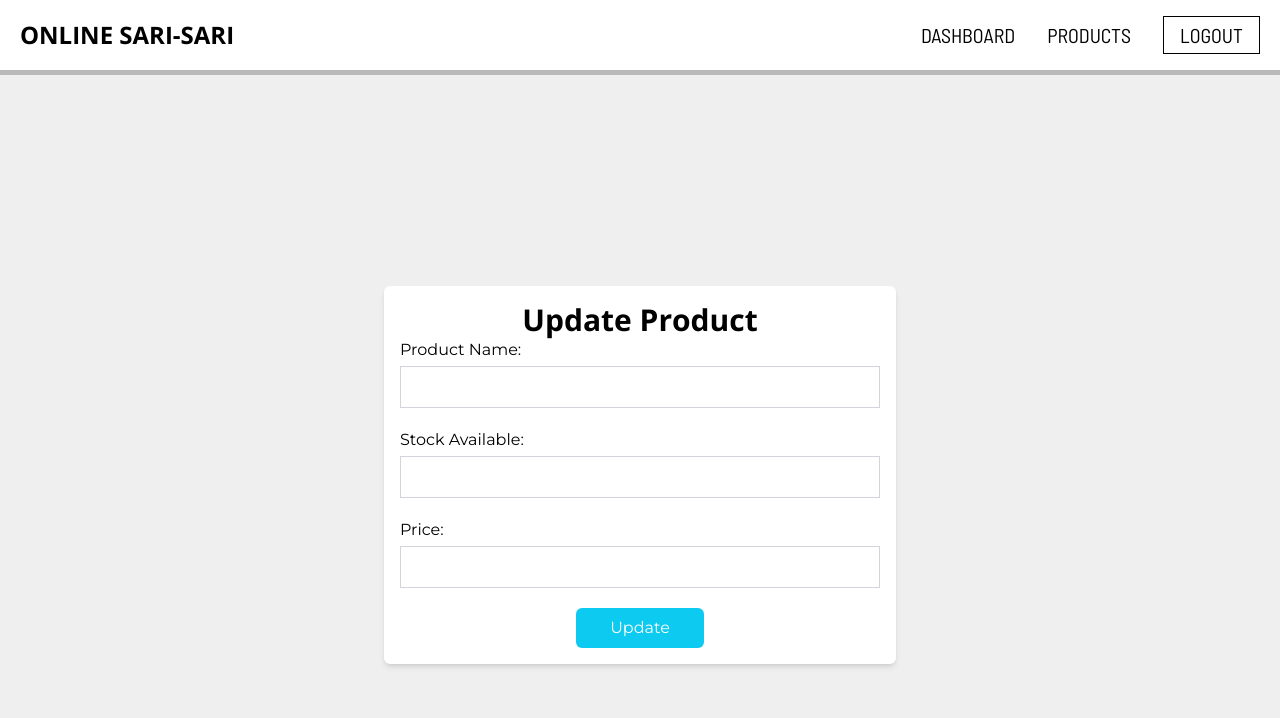
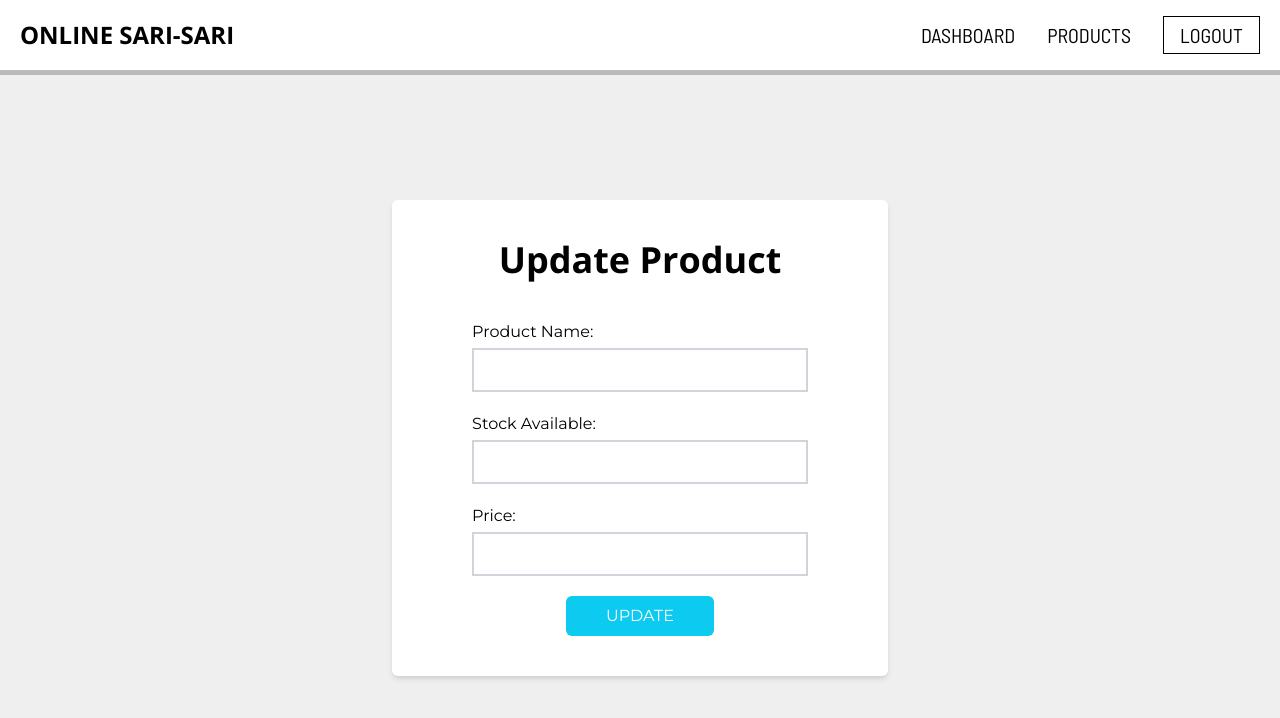
Before and after one commit to polarshipment/IT3202_Project, a React (Create React App) app in the folder client/: page /user/products/update/1 in a window 1280 px wide. Shown: the top 718 px of the page. Built offline with nearby package versions, Linux system fonts and the light colour scheme.

Commit message:
Improved UI

```diff
--- a/client/src/App.css
+++ b/client/src/App.css
@@ -12,9 +12,10 @@ body{
 html, body{
   height: 100%;
   min-height: 100%;
+  background-color: #EFEFEF;
 }
 
-table, th, td {
+th, td {
   border: 1px solid black;
   padding: 10px;
 }
--- a/client/src/components/layout/layout.js
+++ b/client/src/components/layout/layout.js
@@ -4,7 +4,7 @@ import Navbar from '../navbar/navbar';
 
 function Layout() {
   return (
-    <div className="h-screen flex flex-col bg-custom-grey1">
+    <div className="h-screen flex flex-col">
       <Navbar />
       <div className="w-full h-full">
         <Outlet />
--- a/client/src/components/navbar/navbar.js
+++ b/client/src/components/navbar/navbar.js
@@ -1,13 +1,14 @@
-import React from 'react'
+import React from 'react';
+import { Link } from 'react-router-dom';
 
 function Navbar() {
   return (
     <nav className="w-screen flex flex-row justify-between items-center bg-white px-5 py-4 border-b-[5px] border-custom-grey2">
-      <a href='/user' className="font-['Open_Sans'] font-bold text-2xl">ONLINE SARI-SARI</a>
+      <Link to='/user' className="font-['Open_Sans'] font-bold text-2xl">ONLINE SARI-SARI</Link>
       <div className="flex items-center font-['Barlow_Semi_Condensed'] text-xl">
-        <a href='/user' className="cursor-pointer ms-8 hover:text-gray-500">DASHBOARD</a>
-        <a href='/user/products' className="cursor-pointer ms-8 hover:text-gray-500">PRODUCTS</a>
-        <a href='#' className="cursor-pointer border border-black px-4 py-1 ms-8 hover:text-gray-500 hover:border-gray-500">LOGOUT</a>
+        <Link to="/user"  className="cursor-pointer ms-8 hover:text-gray-500">DASHBOARD</Link>
+        <Link to='/user/products' className="cursor-pointer ms-8 hover:text-gray-500">PRODUCTS</Link>
+        <Link to='#' className="cursor-pointer border border-black px-4 py-1 ms-8 hover:bg-custom-grey1">LOGOUT</Link>
       </div>
     </nav>
   )
--- a/client/src/pages/products/AddProduct.js
+++ b/client/src/pages/products/AddProduct.js
@@ -19,30 +19,30 @@ function AddProduct() {
     }
 
     return (
-      <div className="bg-custom-grey1 h-screen w-screen flex justify-center items-center">
-        <div className="bg-white p-4 h-2/4 rounded-md shadow-md w-2/5 flex justify-center items-center flex-col px-10">
-          <h1 className="text-3xl font-['Open_Sans'] font-bold">Add New Product</h1>
-          <form onSubmit={handleSubmit} className="w-full">
+      <div className="h-full w-full flex justify-center items-center">
+        <div className="bg-white min-w-[35%] py-10 px-20 rounded-md shadow-md">
+          <h1 className="text-4xl font-['Open_Sans'] font-bold text-center mb-10">Add New Product</h1>
+          <form onSubmit={handleSubmit}>
             <div className="mb-5">
               <label>Product Name:</label>
-              <input type="text" className="mt-1 p-2 w-full border border-gray-300"
+              <input type="text" className="mt-1 p-2 w-full border-2 border-gray-300"
               onChange={ e => setProductName(e.target.value)}
               />
             </div>
             <div className="mb-5">
               <label className="">Stock Available:</label>
-              <input type="number" className="mt-1 p-2 w-full border border-gray-300"
+              <input type="number" className="mt-1 p-2 w-full border-2 border-gray-300"
               onChange={ e => setStock(e.target.value)}
               />
             </div>
             <div className="mb-5">
               <label className="">Price:</label>
-              <input type="number" className="mt-1 p-2 w-full border border-gray-300"
+              <input type="number" className="mt-1 p-2 w-full border-2 border-gray-300"
             onChange={ e => setPrice(e.target.value)}
               />
             </div>
             <div style={{ textAlign: 'center' }}>
-            <button className="bg-custom-skyblue text-white px-2 py-2 w-32 rounded-md">Create</button>
+            <button className="bg-custom-skyblue text-white px-10 py-2 rounded-md">CREATE</button>
             </div>
           </form>
         </div>
--- a/client/src/pages/products/Products.js
+++ b/client/src/pages/products/Products.js
@@ -22,10 +22,11 @@ function Products() {
   }
 
   return (
-    <div className="bg-custom-grey1 h-screen flex items-center">
-      <div className="w-9/12 mx-auto ">
-      <Link to="/user/products/add" className="bg-custom-skyblue text-white px-4 py-[6px] rounded-md">+ Add Product</Link>
-      <table className="w-full mx-auto bg-white mt-3">
+    <div className="h-full pt-14">
+      <div className="w-9/12 mx-auto">
+        <Link to="/user/products/add" className="bg-custom-skyblue text-white px-6 py-[11px] rounded-md hover:bg-[#0EC2E7]">+ Add Product</Link>
+        <div className="w-full overflow-x-auto">
+          <table className="w-full bg-white my-6">
             <thead>
               <tr>
                 <th className="w-[5%]">#</th>
@@ -54,6 +55,7 @@ function Products() {
           </table>
         </div>
       </div>
+    </div>
   )
 }
 
--- a/client/src/pages/products/UpdateProduct.js
+++ b/client/src/pages/products/UpdateProduct.js
@@ -21,30 +21,30 @@ function UpdateProduct() {
     }
 
     return (
-      <div className="bg-custom-grey1 h-screen w-screen flex justify-center items-center">
-        <div className="bg-white p-4 rounded-md shadow-md w-2/5">
-          <h1 className="text-3xl font-['Open_Sans'] font-bold text-center">Update Product</h1>
+      <div className="bg-custom-grey1 h-full w-full flex justify-center items-center">
+        <div className="bg-white min-w-[35%] py-10 px-20 rounded-md shadow-md">
+          <h1 className="text-4xl font-['Open_Sans'] font-bold text-center mb-10">Update Product</h1>
           <form onSubmit={handleSubmit}>
             <div className="mb-5">
               <label>Product Name:</label>
-              <input type="text" className="mt-1 p-2 w-full border border-gray-300"
+              <input type="text" className="mt-1 p-2 w-full border-2 border-gray-300"
               onChange={ e => setProductName(e.target.value)}
               />
             </div>
             <div className="mb-5">
               <label className="">Stock Available:</label>
-              <input type="number" className="mt-1 p-2 w-full border border-gray-300"
+              <input type="number" className="mt-1 p-2 w-full border-2 border-gray-300"
               onChange={ e => setStock(e.target.value)}
               />
             </div>
             <div className="mb-5">
               <label className="">Price:</label>
-              <input type="number" className="mt-1 p-2 w-full border border-gray-300"
+              <input type="text" className="mt-1 p-2 w-full border-2 border-gray-300"
             onChange={ e => setPrice(e.target.value)}
               />
             </div>
             <div style={{ textAlign: 'center' }}>
-            <button className="bg-custom-skyblue text-white px-2 py-2 w-32 rounded-md">Update</button>
+            <button className="bg-custom-skyblue text-white px-10 py-2 rounded-md">UPDATE</button>
             </div>
           </form>
         </div>
```
Lines whose indentation alone changed are shown as unchanged.
